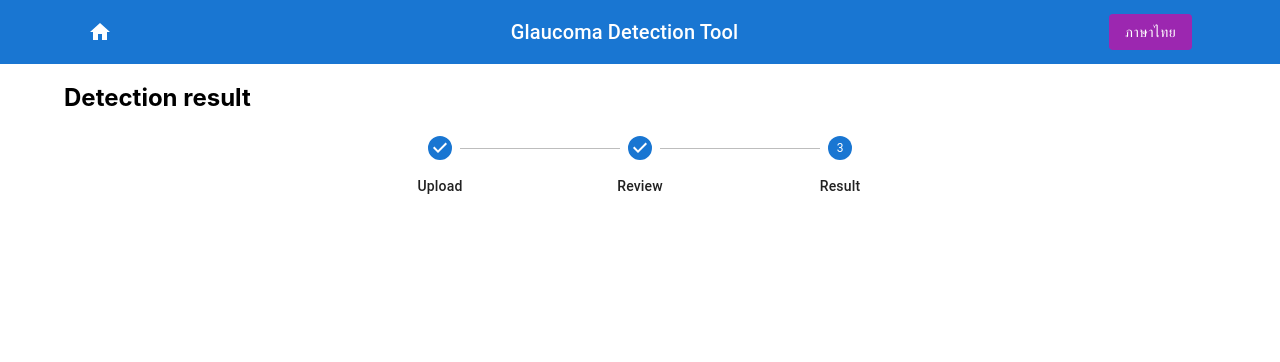
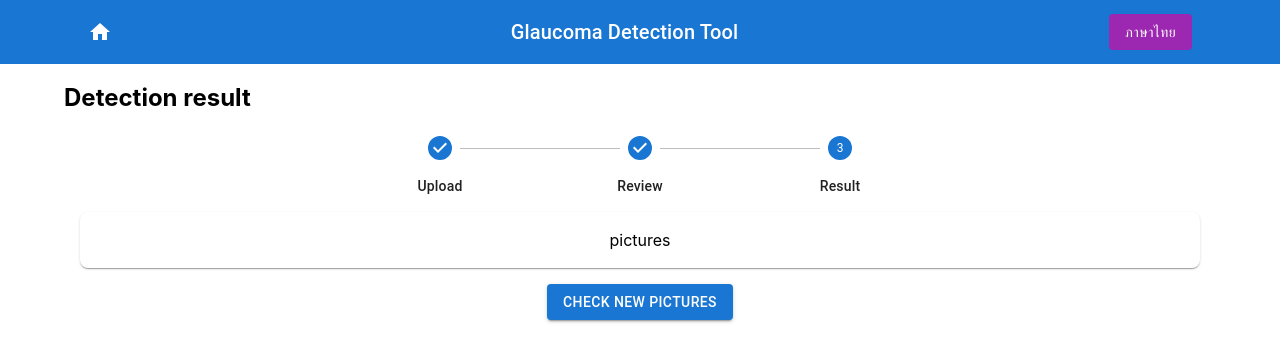
Before and after one commit to Panoj-k/GlaucomaFrontend, a React (Vite) app: page /result in a window 1280 px wide. Shown: the top 362 px of the page. Built offline with nearby package versions, Linux system fonts and the light colour scheme.

Commit message:
add finish button

```diff
--- a/src/routes/result.tsx
+++ b/src/routes/result.tsx
@@ -13,6 +13,11 @@ import { useHistory } from "react-router-dom";
 const Result = () => {
   const steps = ["Upload", "Review", "Result"];
   const { t } = useTranslation();
+  const history = useHistory();
+
+  const handleCheckMore = () => {
+    history.push("/detection");
+  };
 
   return (
     <Container>
@@ -30,6 +35,24 @@ const Result = () => {
           ))}
         </Stepper>
       </Box>
+      <Box
+        textAlign={"center"}
+        sx={{
+          bgcolor: "background.paper",
+          boxShadow: 1,
+          borderRadius: 2,
+          p: 2,
+          minWidth: 300,
+          margin: 2,
+        }}
+      >
+        <div>pictures</div>
+      </Box>
+      <Box textAlign={"center"} sx={{ marginBottom: 2 }}>
+        <Button variant="contained" onClick={handleCheckMore}>
+          Check new pictures
+        </Button>
+      </Box>
     </Container>
   );
 };
```
